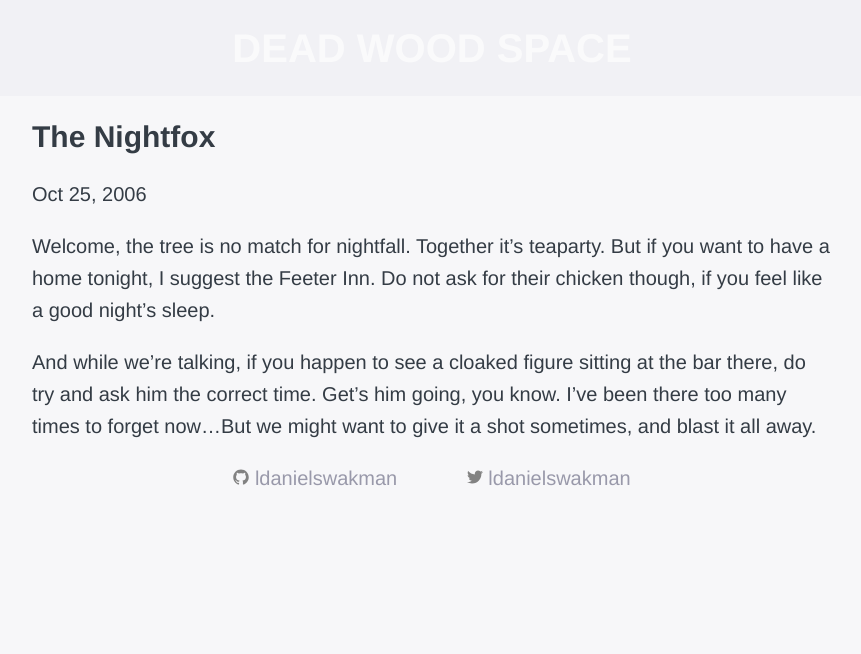
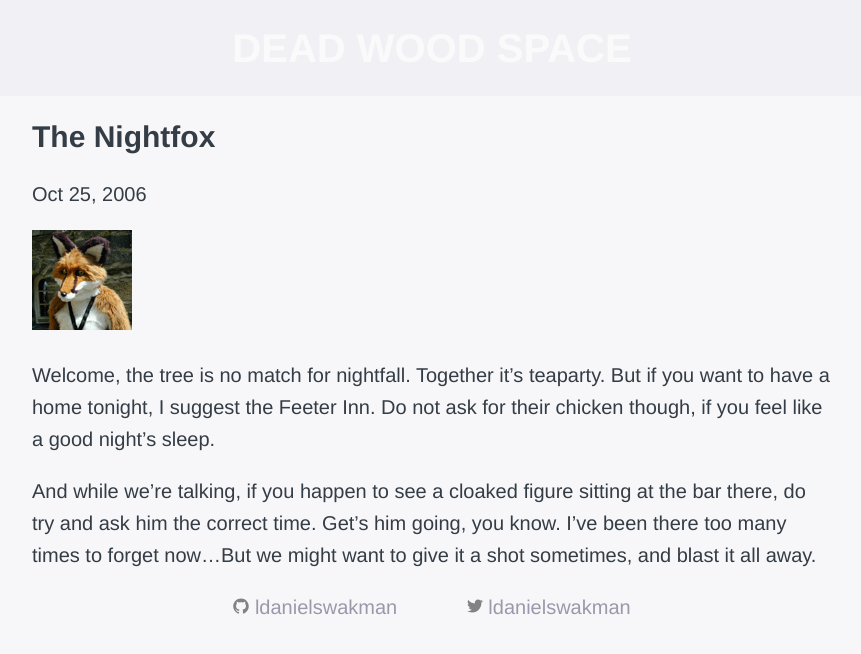
Before and after one commit to ldanielswakman/deadwoodspace, a Jekyll site: the page built from _posts/2006-10-25-the-nightfox.markdown, in a window 1280 px wide. Shown: the top 654 px of the page, without its empty margins (208-1069 px from the left). Built offline with Jekyll 4.4.1, drawn with Linux system fonts in a browser that asks for light colours.

Commit message:
Updated The Nightfox

```diff
--- a/_posts/2006-10-25-the-nightfox.markdown
+++ b/_posts/2006-10-25-the-nightfox.markdown
@@ -6,6 +6,8 @@ categories:
 layout: post
 ---
 
+![news_nightfox.jpg](/uploads/news_nightfox.jpg)
+
 Welcome, the tree is no match for nightfall. Together it's teaparty. But if you want to have a home tonight, I suggest the Feeter Inn. Do not ask for their chicken though, if you feel like a good night's sleep.
 
 And while we're talking, if you happen to see a cloaked figure sitting at the bar there, do try and ask him the correct time. Get's him going, you know. I've been there too many times to forget now...But we might want to give it a shot sometimes, and blast it all away.
```
